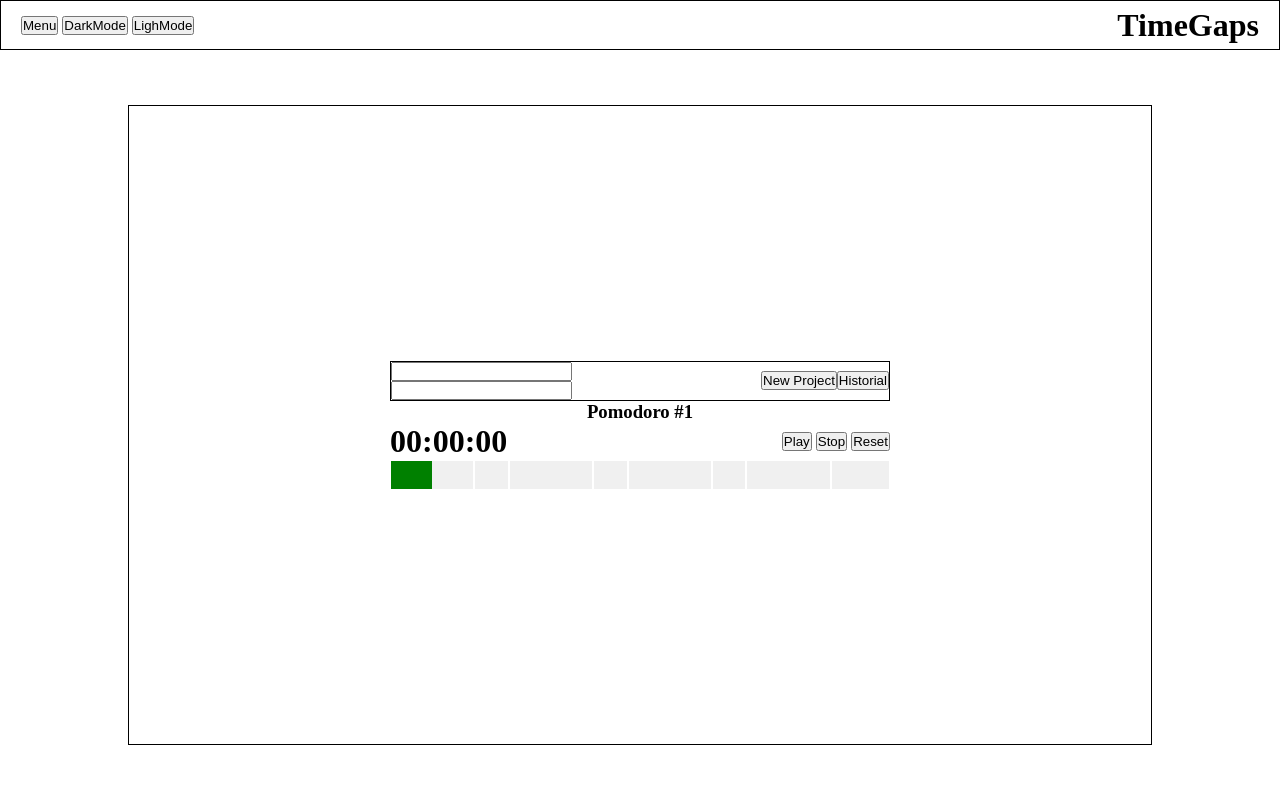
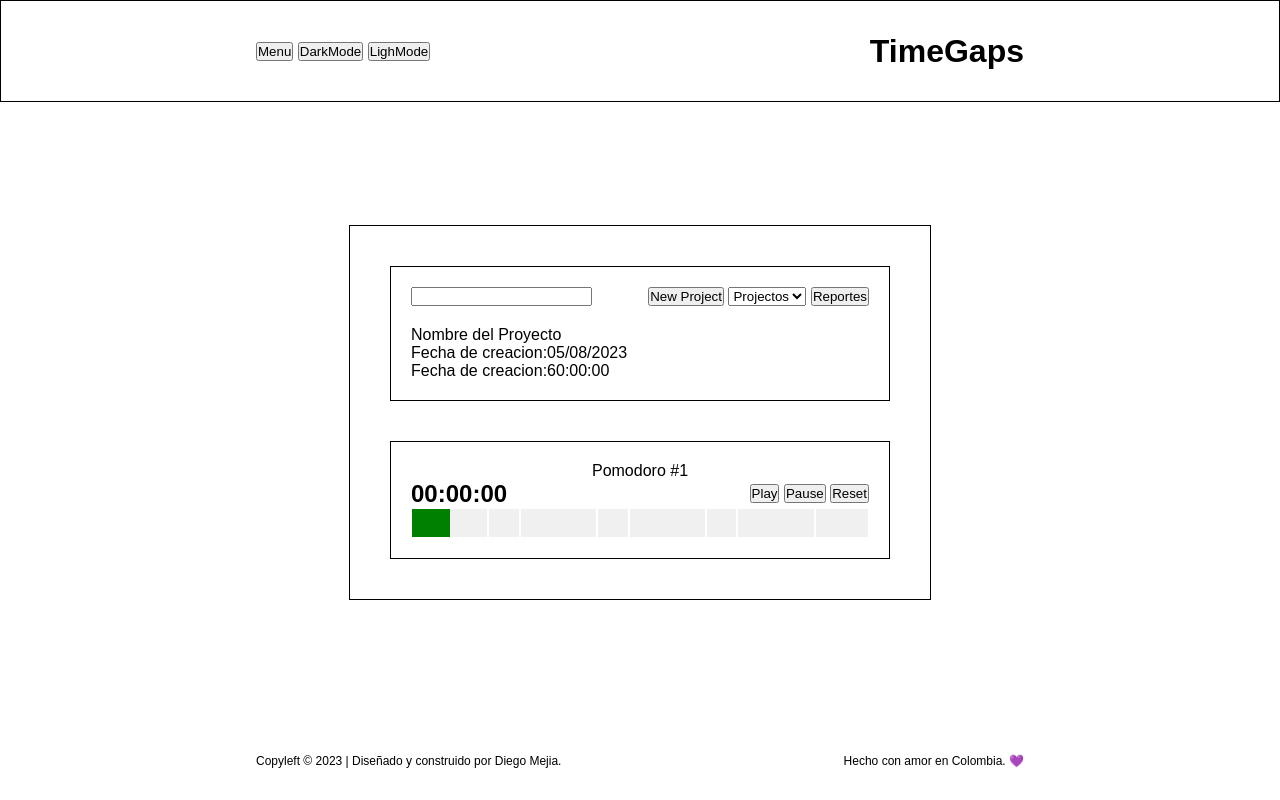
Before and after one commit to Diego-Marin/timeGaps, a plain HTML site: page index.html in a window 1280 px wide. Drawn offline with Linux system fonts and the light colour scheme.

Commit message:
Este commit es un avance en el desarrollo de la maquetacion con HTML, donde se ajusto algunos elementos del projecto en cuando a su interfaz

```diff
--- a/index.html
+++ b/index.html
@@ -1,5 +1,5 @@
 <!DOCTYPE html>
-<html lang="en">
+<html lang="es">
 
 <head>
   <meta charset="UTF-8">
@@ -10,6 +10,7 @@
 
 <body>
   <header class="header">
+    <div class="contenedor-header">
       <div>
         <button>Menu</button>
         <button>DarkMode</button>
@@ -18,35 +19,56 @@
       <div>
         <h1>TimeGaps</h1>
       </div>
+    </div>
   </header>
 
   <main>
-    <div class="contenedor-principal">
 
-      <div class="contenedor-info-project">
-        <div class="inputs-info-projets">
-          <input type="text" name="" id="">
+    <section class="contenedor-principal">
+
+      <div class="contenedor-info-projectos">
+
+        <div class="contenedor-crear-projectos">
+          <div>
             <input type="text" name="" id="">
           </div>
-        <div class="buttons-info-projects">
+          <div>
             <button>New Project</button>
-          <button>Historial</button>
+            <select name="nombre_del_elemento">
+              <option value="" disabled selected>Projectos</option>
+              <option value="opcion1">Opción 1</option>
+              <option value="opcion2">Opción 2</option>
+            </select>
+            <a href="reportes.html" target="_blank">
+              <button>Reportes</button>
+            </a>
           </div>
         </div>
 
+        <div class="info-projectos">
+          <p>Nombre del Proyecto</p>
+          <div class="fecha-creacion-projecto">
+            <label for="fechaProjecto">Fecha de creacion:</label>
+            <p name="fechaProjecto" required>05/08/2023</p>
+          </div>
+          <div class="duracion-projecto">
+            <label for="duracion">Fecha de creacion:</label>
+            <p name="duracion" required>60:00:00</p>
+          </div>
+        </div>
+
+      </div>
+
       <div class="contenedor-time-tracker">
-        <div class="contenedor-tituloStadoPomo">
-          <h3>Pomodoro #1</h3>
-        </div>
+        <p>Pomodoro #1</p>
 
         <div class="contenedor-cronometro">
           <div>
             <h1 id="cronometro">00:00:00</h1>
           </div>
-
           <div>
             <button onclick="iniciarCronometro()">Play</button>
-            <button onclick="detenerCronometro()">Stop</button>
+            <button onclick="detenerCronometro()">Pause</button>
             <button onclick="reiniciarCronometro()">Reset</button>
           </div>
         </div>
@@ -63,10 +85,17 @@
         </div>
 
       </div>
-    </div>
+
+    </section>
+
   </main>
 
   <footer>
+    <div>
+      <p>Copyleft © 2023 | Diseñado y construido por Diego Mejia.</p>
+      <p>Hecho con amor en Colombia. 💜</p>
+    </div>
+
   </footer>
 
   <script src="script.js"></script>
--- a/script.js
+++ b/script.js
@@ -1,36 +1 @@
 /* Cronometro */
-let cronometroElement = document.getElementById('cronometro');
-let tiempoInicial = 0;
-let intervalo;
-
-function iniciarCronometro() {
-  tiempoInicial = Date.now() - (tiempoInicial > 0 ? tiempoInicial : 0);
-  intervalo = setInterval(actualizarCronometro, 1000);
-}
-
-function detenerCronometro() {
-  clearInterval(intervalo);
-}
-
-function reiniciarCronometro() {
-  clearInterval(intervalo);
-  tiempoInicial = 0;
-  cronometroElement.innerHTML = '00:00:00';
-}
-
-function actualizarCronometro() {
-  let tiempoTranscurrido = Date.now() - tiempoInicial;
-  let segundos = Math.floor(tiempoTranscurrido / 1000);
-  let minutos = Math.floor(segundos / 60);
-  let horas = Math.floor(minutos / 60);
-
-  segundos %= 60;
-  minutos %= 60;
-  horas %= 24;
-
-  segundos = segundos < 10 ? '0' + segundos : segundos;
-  minutos = minutos < 10 ? '0' + minutos : minutos;
-  horas = horas < 10 ? '0' + horas : horas;
-
-  cronometroElement.innerHTML = horas + ':' + minutos + ':' + segundos;
-}
--- a/style.css
+++ b/style.css
@@ -2,70 +2,93 @@
   margin: 0;
   padding: 0;
   box-sizing: border-box;
+  font-family: sans-serif
 }
-main{
+
+main {
   height: 100%;
   width: 100%;
   display: flex;
   justify-content: center;
   align-items: center;
 }
+
 body {
   margin: 0;
   padding: 0;
   width: 100vw;
   height: 100vh;
   display: flex;
-
+  box-sizing: border-box;
   align-items: center;
   flex-direction: column;
 }
 
 .header {
   width: 100%;
-  height: 50px;
+  height: 100px;
   display: flex;
   justify-content: center;
   align-items: center;
-  flex-wrap: nowrap;
+  border: 1px solid black;
+  padding: 50px;
+}
+
+.header .contenedor-header {
+  display: flex;
+  flex-direction: row;
   justify-content: space-between;
-  flex-direction: row;
-  border: 1px solid black;
-  padding: 20px;
+  align-items: center;
+  width: 60vw;
 }
 
 .contenedor-principal {
-  width: 80vw;
-  height: 80vh;
+  margin: 30px;
+  width: auto;
+  height: auto;
+  padding: 40px;
   display: flex;
   justify-content: center;
   align-items: center;
   flex-direction: column;
   border: 1px solid black;
+  flex-wrap: nowrap;
 }
 
-.contenedor-info-project {
+.contenedor-info-projectos {
   max-width: 600px;
   min-width: 500px;
   display: flex;
   justify-content: center;
-  align-items: center;
-  justify-content: space-between;
+  flex-direction: column;
   border: 1px solid black;
+  padding: 20px;
+  box-sizing: border-box;
 }
 
-.inputs-info-projets {
+.contenedor-crear-projectos {
   display: flex;
-  justify-content: center;
+  flex-direction: row;
+  justify-content: space-between;
   align-items: center;
-  flex-direction: column;
 }
 
-.buttons-info-projects {
+.info-projectos {
+  margin-top: 20px;
+}
+
+.info-projectos {
+  margin-top: 20px;
+}
+
+.info-projectos .fecha-creacion-projecto {
   display: flex;
-  justify-content: center;
-  align-items: center;
-  flex-wrap: nowrap;
+  flex-direction: row;
+}
+
+.info-projectos .duracion-projecto {
+  display: flex;
+  flex-direction: row;
 }
 
 .contenedor-time-tracker {
@@ -75,6 +98,9 @@ body {
   flex-direction: column;
   max-width: 600px;
   min-width: 500px;
+  border: 1px solid black;
+  margin-top: 40px;
+  padding: 20px;
 }
 
 .contenedor-cronometro {
@@ -86,12 +112,14 @@ body {
   justify-content: space-between;
 
 }
+
 .contenedor-time-visual {
   display: flex;
   flex-direction: row;
   width: 100%;
   flex-wrap: nowrap;
 }
+
 .contenedor-time-visual progress {
   width: 100%;
   height: 30px;
@@ -99,15 +127,36 @@ body {
   border-radius: 5px;
   box-sizing: border-box;
 }
+
 progress::-webkit-progress-bar {
   background-color: #f0f0f0;
 }
-.contenedor-time-visual .pomodoro{
+
+.contenedor-time-visual .pomodoro {
   width: 50%;
 }
-.contenedor-time-visual .break{
+
+.contenedor-time-visual .break {
   width: 20%;
 }
-.contenedor-time-visual .long-break{
+
+.contenedor-time-visual .long-break {
   width: 35%;
 }
+
+footer {
+  width: 100%;
+  height: 100px;
+  display: flex;
+  justify-content: center;
+  align-items: center;
+}
+
+footer div {
+  display: flex;
+  flex-direction: row;
+  width: 60vw;
+  min-width: 500px;
+  justify-content: space-between;
+  font-size: 12px;
+}
```
Also changed, not shown: reportes.html (added, +13 -0 lines). Lines whose indentation alone changed are shown as unchanged.
